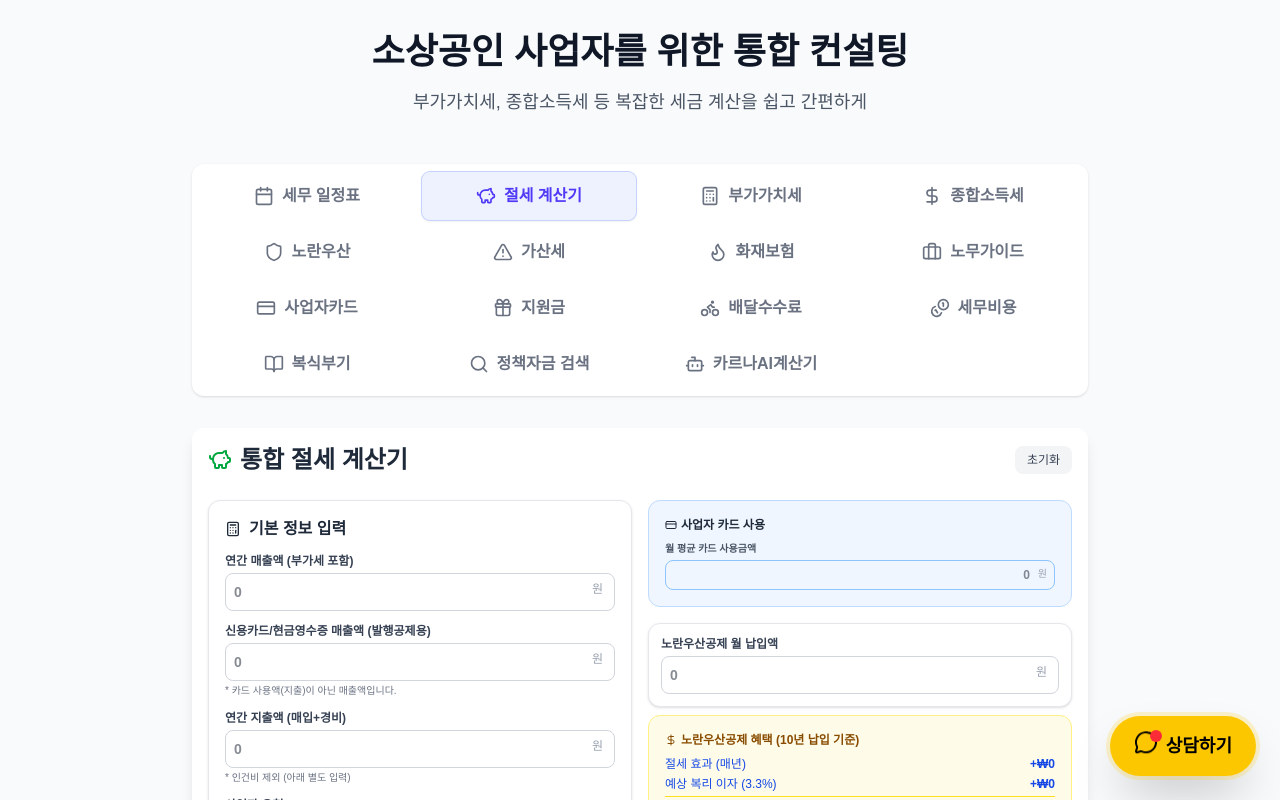
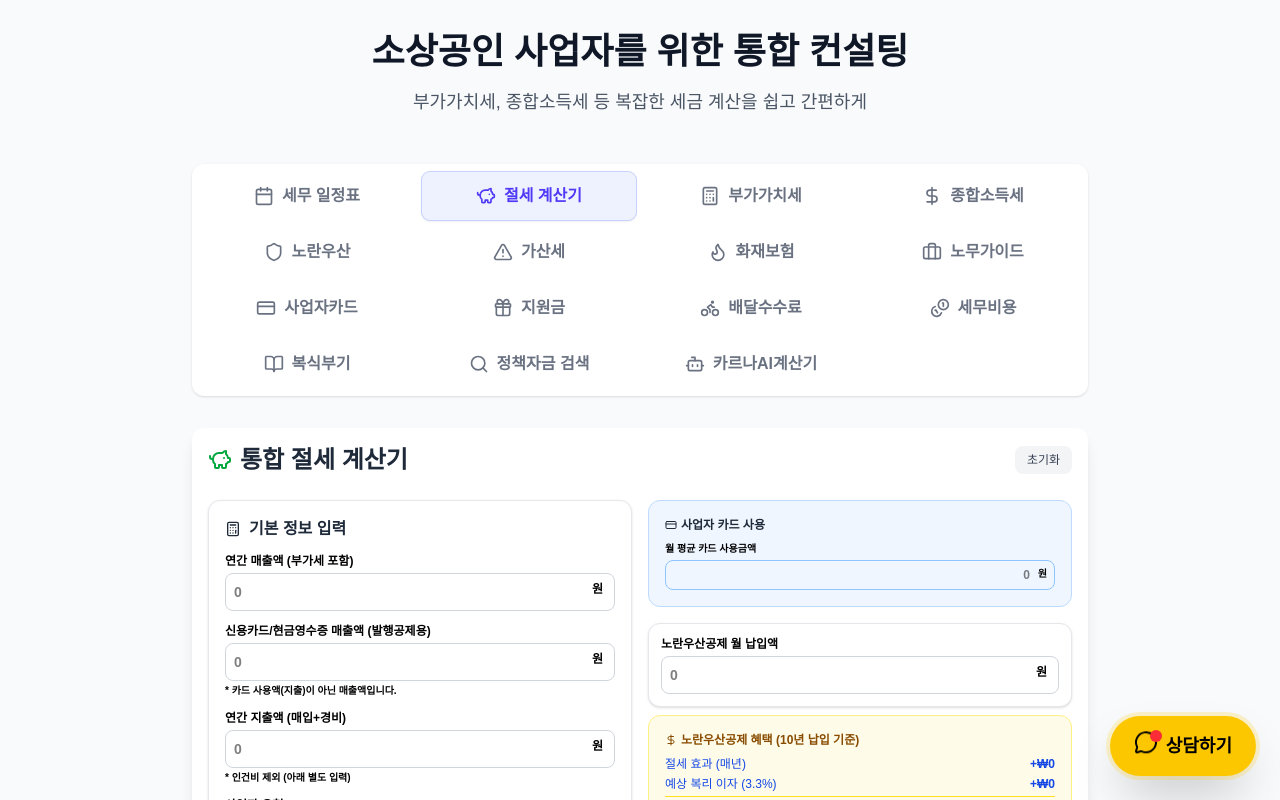
Before and after one commit to LeeKANO/vat-calculator, a Next.js app: page / in a window 1280 px wide. Both pictures are taken after a click on the button "절세 계산기". Shown: the top 800 px of the page. Built offline with nearby package versions, Linux system fonts and the light colour scheme.

Commit message:
Update TaxSavingCalculator.tsx

```diff
--- a/src/components/TaxSavingCalculator.tsx
+++ b/src/components/TaxSavingCalculator.tsx
@@ -329,7 +329,7 @@ const TaxSavingCalculator: React.FC<TaxSavingCalculatorProps> = ({
                                 </h3>
                                 <div className="space-y-3">
                                     <div>
-                                        <label className="block text-xs font-bold text-gray-700 mb-1">연간 매출액 (부가세 포함)</label>
+                                        <label className="block text-xs font-bold text-black mb-1">연간 매출액 (부가세 포함)</label>
                                         <div className="relative">
                                             <input
                                                 type="text"
@@ -338,14 +338,14 @@ const TaxSavingCalculator: React.FC<TaxSavingCalculatorProps> = ({
                                                     const val = e.target.value.replace(/,/g, '');
                                                     if (!isNaN(Number(val))) setRevenue(Number(val));
                                                 }}
-                                                className="w-full p-2 border border-gray-300 rounded-lg focus:ring-2 focus:ring-green-500 outline-none font-bold text-sm text-gray-900"
+                                                className="w-full p-2 border border-gray-300 rounded-lg focus:ring-2 focus:ring-green-500 outline-none font-bold text-sm text-black"
                                                 placeholder="0"
                                             />
-                                            <span className="absolute right-3 top-2 text-gray-400 text-xs">원</span>
+                                            <span className="absolute right-3 top-2 text-black font-bold text-xs">원</span>
                                         </div>
                                     </div>
                                     <div>
-                                        <label className="block text-xs font-bold text-gray-700 mb-1">신용카드/현금영수증 매출액 (발행공제용)</label>
+                                        <label className="block text-xs font-bold text-black mb-1">신용카드/현금영수증 매출액 (발행공제용)</label>
                                         <div className="relative">
                                             <input
                                                 type="text"
@@ -354,15 +354,15 @@ const TaxSavingCalculator: React.FC<TaxSavingCalculatorProps> = ({
                                                     const val = e.target.value.replace(/,/g, '');
                                                     if (!isNaN(Number(val))) setCreditCardSales(Number(val));
                                                 }}
-                                                className="w-full p-2 border border-gray-300 rounded-lg focus:ring-2 focus:ring-green-500 outline-none font-bold text-sm text-gray-900"
+                                                className="w-full p-2 border border-gray-300 rounded-lg focus:ring-2 focus:ring-green-500 outline-none font-bold text-sm text-black"
                                                 placeholder="0"
                                             />
-                                            <span className="absolute right-3 top-2 text-gray-400 text-xs">원</span>
+                                            <span className="absolute right-3 top-2 text-black font-bold text-xs">원</span>
                                         </div>
-                                        <p className="text-[10px] text-gray-500 mt-0.5">* 카드 사용액(지출)이 아닌 매출액입니다.</p>
+                                        <p className="text-[10px] text-black font-bold mt-0.5">* 카드 사용액(지출)이 아닌 매출액입니다.</p>
                                     </div>
                                     <div>
-                                        <label className="block text-xs font-bold text-gray-700 mb-1">연간 지출액 (매입+경비)</label>
+                                        <label className="block text-xs font-bold text-black mb-1">연간 지출액 (매입+경비)</label>
                                         <div className="relative">
                                             <input
                                                 type="text"
@@ -371,15 +371,15 @@ const TaxSavingCalculator: React.FC<TaxSavingCalculatorProps> = ({
                                                     const val = e.target.value.replace(/,/g, '');
                                                     if (!isNaN(Number(val))) setExpenses(Number(val));
                                                 }}
-                                                className="w-full p-2 border border-gray-300 rounded-lg focus:ring-2 focus:ring-green-500 outline-none font-bold text-sm text-gray-900"
+                                                className="w-full p-2 border border-gray-300 rounded-lg focus:ring-2 focus:ring-green-500 outline-none font-bold text-sm text-black"
                                                 placeholder="0"
                                             />
-                                            <span className="absolute right-3 top-2 text-gray-400 text-xs">원</span>
+                                            <span className="absolute right-3 top-2 text-black font-bold text-xs">원</span>
                                         </div>
-                                        <p className="text-[10px] text-gray-500 mt-0.5">* 인건비 제외 (아래 별도 입력)</p>
+                                        <p className="text-[10px] text-black font-bold mt-0.5">* 인건비 제외 (아래 별도 입력)</p>
                                     </div>
                                     <div>
-                                        <label className="block text-xs font-bold text-gray-700 mb-1">사업자 유형</label>
+                                        <label className="block text-xs font-bold text-black mb-1">사업자 유형</label>
                                         <div className="flex gap-2">
                                             <button
                                                 onClick={() => setVatMode('general')}
@@ -397,7 +397,7 @@ const TaxSavingCalculator: React.FC<TaxSavingCalculatorProps> = ({
                                     </div>
 
                                     <div>
-                                        <label className="block text-xs font-bold text-gray-700 mb-1">업종 (복식부기 의무 판단용)</label>
+                                        <label className="block text-xs font-bold text-black mb-1">업종 (복식부기 의무 판단용)</label>
                                         <div className="grid grid-cols-1 gap-1.5">
                                             <button
                                                 onClick={() => setIndustryGroup('retail')}
@@ -424,11 +424,11 @@ const TaxSavingCalculator: React.FC<TaxSavingCalculatorProps> = ({
                                     </div>
 
                                     <div>
-                                        <label className="block text-xs font-bold text-gray-700 mb-1">기장 방식 (기장세액공제)</label>
+                                        <label className="block text-xs font-bold text-black mb-1">기장 방식 (기장세액공제)</label>
                                         <div className="flex gap-2">
                                             <button
                                                 onClick={() => setIsDoubleEntry(false)}
-                                                className={`flex-1 py-1.5 rounded-lg font-bold text-xs border ${!isDoubleEntry ? 'bg-gray-100 border-gray-300 text-gray-600' : 'border-gray-200 text-gray-400'}`}
+                                                className={`flex-1 py-1.5 rounded-lg font-bold text-xs border ${!isDoubleEntry ? 'bg-gray-100 border-gray-300 text-black' : 'border-gray-200 text-gray-400'}`}
                                             >
                                                 간편장부
                                             </button>
@@ -480,20 +480,20 @@ const TaxSavingCalculator: React.FC<TaxSavingCalculatorProps> = ({
                                             </h4>
                                             <div className="grid grid-cols-2 gap-2">
                                                 <div>
-                                                    <label className="block text-[10px] font-bold text-gray-600 mb-1">직원 수</label>
+                                                    <label className="block text-[10px] font-bold text-black mb-1">직원 수</label>
                                                     <div className="relative">
                                                         <input
                                                             type="number"
                                                             value={employeeCount}
                                                             onChange={(e) => setEmployeeCount(Number(e.target.value))}
-                                                            className="w-full p-1.5 border border-gray-300 rounded-lg focus:ring-2 focus:ring-indigo-500 outline-none font-bold text-right pr-6 text-xs text-gray-900"
+                                                            className="w-full p-1.5 border border-gray-300 rounded-lg focus:ring-2 focus:ring-indigo-500 outline-none font-bold text-right pr-6 text-xs text-black"
                                                             placeholder="0"
                                                         />
-                                                        <span className="absolute right-2 top-1.5 text-gray-400 text-[10px]">명</span>
+                                                        <span className="absolute right-2 top-1.5 text-black font-bold text-[10px]">명</span>
                                                     </div>
                                                 </div>
                                                 <div>
-                                                    <label className="block text-[10px] font-bold text-gray-600 mb-1">1인당 월 급여</label>
+                                                    <label className="block text-[10px] font-bold text-black mb-1">1인당 월 급여</label>
                                                     <div className="relative">
                                                         <input
                                                             type="text"
@@ -502,10 +502,10 @@ const TaxSavingCalculator: React.FC<TaxSavingCalculatorProps> = ({
                                                                 const val = e.target.value.replace(/,/g, '');
                                                                 if (!isNaN(Number(val))) setEmployeeSalary(Number(val));
                                                             }}
-                                                            className="w-full p-1.5 border border-gray-300 rounded-lg focus:ring-2 focus:ring-indigo-500 outline-none font-bold text-right pr-6 text-xs text-gray-900"
+                                                            className="w-full p-1.5 border border-gray-300 rounded-lg focus:ring-2 focus:ring-indigo-500 outline-none font-bold text-right pr-6 text-xs text-black"
                                                             placeholder="0"
                                                         />
-                                                        <span className="absolute right-2 top-1.5 text-gray-400 text-[10px]">원</span>
+                                                        <span className="absolute right-2 top-1.5 text-black font-bold text-[10px]">원</span>
                                                     </div>
                                                 </div>
                                             </div>
@@ -518,20 +518,20 @@ const TaxSavingCalculator: React.FC<TaxSavingCalculatorProps> = ({
                                             </h4>
                                             <div className="grid grid-cols-2 gap-2">
                                                 <div>
-                                                    <label className="block text-[10px] font-bold text-gray-600 mb-1">인원 수</label>
+                                                    <label className="block text-[10px] font-bold text-black mb-1">인원 수</label>
                                                     <div className="relative">
                                                         <input
                                                             type="number"
                                                             value={freelancerCount}
                                                             onChange={(e) => setFreelancerCount(Number(e.target.value))}
-                                                            className="w-full p-1.5 border border-gray-300 rounded-lg focus:ring-2 focus:ring-indigo-500 outline-none font-bold text-right pr-6 text-xs text-gray-900"
+                                                            className="w-full p-1.5 border border-gray-300 rounded-lg focus:ring-2 focus:ring-indigo-500 outline-none font-bold text-right pr-6 text-xs text-black"
                                                             placeholder="0"
                                                         />
-                                                        <span className="absolute right-2 top-1.5 text-gray-400 text-[10px]">명</span>
+                                                        <span className="absolute right-2 top-1.5 text-black font-bold text-[10px]">명</span>
                                                     </div>
                                                 </div>
                                                 <div>
-                                                    <label className="block text-[10px] font-bold text-gray-600 mb-1">1인당 월 지급액</label>
+                                                    <label className="block text-[10px] font-bold text-black mb-1">1인당 월 지급액</label>
                                                     <div className="relative">
                                                         <input
                                                             type="text"
@@ -540,10 +540,10 @@ const TaxSavingCalculator: React.FC<TaxSavingCalculatorProps> = ({
                                                                 const val = e.target.value.replace(/,/g, '');
                                                                 if (!isNaN(Number(val))) setFreelancerPayment(Number(val));
                                                             }}
-                                                            className="w-full p-1.5 border border-gray-300 rounded-lg focus:ring-2 focus:ring-indigo-500 outline-none font-bold text-right pr-6 text-xs text-gray-900"
+                                                            className="w-full p-1.5 border border-gray-300 rounded-lg focus:ring-2 focus:ring-indigo-500 outline-none font-bold text-right pr-6 text-xs text-black"
                                                             placeholder="0"
                                                         />
-                                                        <span className="absolute right-2 top-1.5 text-gray-400 text-[10px]">원</span>
+                                                        <span className="absolute right-2 top-1.5 text-black font-bold text-[10px]">원</span>
                                                     </div>
                                                 </div>
                                             </div>
@@ -691,7 +691,7 @@ const TaxSavingCalculator: React.FC<TaxSavingCalculatorProps> = ({
                                 {isRefundCalculatorOpen && (
                                     <div className="p-4 pt-0 space-y-3 border-t border-blue-100/50">
                                         <div>
-                                            <label className="block text-xs font-bold text-blue-700 mb-1">지출 금액 (부가세 포함)</label>
+                                            <label className="block text-xs font-bold text-blue-800 mb-1">지출 금액 (부가세 포함)</label>
                                             <input
                                                 type="text"
                                                 value={refundInput === 0 ? '' : refundInput.toLocaleString()}
@@ -699,7 +699,7 @@ const TaxSavingCalculator: React.FC<TaxSavingCalculatorProps> = ({
                                                     const val = e.target.value.replace(/,/g, '');
                                                     if (!isNaN(Number(val))) setRefundInput(Number(val));
                                                 }}
-                                                className="w-full p-2 border border-blue-300 rounded-lg focus:ring-2 focus:ring-blue-500 outline-none font-bold text-right text-sm text-gray-900"
+                                                className="w-full p-2 border border-blue-300 rounded-lg focus:ring-2 focus:ring-blue-500 outline-none font-bold text-right text-sm text-black"
                                                 placeholder="0"
                                             />
                                         </div>
@@ -730,7 +730,7 @@ const TaxSavingCalculator: React.FC<TaxSavingCalculatorProps> = ({
                                     <CreditCard className="w-3 h-3" /> 사업자 카드 사용
                                 </h4>
                                 <div>
-                                    <label className="block text-[10px] font-bold text-gray-600 mb-1">월 평균 카드 사용금액</label>
+                                    <label className="block text-[10px] font-bold text-black mb-1">월 평균 카드 사용금액</label>
                                     <div className="relative">
                                         <input
                                             type="text"
@@ -739,10 +739,10 @@ const TaxSavingCalculator: React.FC<TaxSavingCalculatorProps> = ({
                                                 const val = e.target.value.replace(/,/g, '');
                                                 if (!isNaN(Number(val))) setCardSpending(Number(val));
                                             }}
-                                            className="w-full p-1.5 border border-blue-300 rounded-lg focus:ring-2 focus:ring-blue-500 outline-none font-bold text-right pr-6 text-xs text-gray-900"
+                                            className="w-full p-1.5 border border-blue-300 rounded-lg focus:ring-2 focus:ring-blue-500 outline-none font-bold text-right pr-6 text-xs text-black"
                                             placeholder="0"
                                         />
-                                        <span className="absolute right-2 top-1.5 text-gray-400 text-[10px]">원</span>
+                                        <span className="absolute right-2 top-1.5 text-black font-bold text-[10px]">원</span>
                                     </div>
                                     {result.cardBenefit > 0 && (
                                         <div className="mt-2 bg-white p-2 rounded-lg border border-blue-100">
@@ -777,7 +777,7 @@ const TaxSavingCalculator: React.FC<TaxSavingCalculatorProps> = ({
                             {/* 5. Yellow Umbrella Input & Benefits */}
                             <div className="space-y-2">
                                 <div className="bg-white p-3 rounded-xl border border-gray-200 shadow-sm">
-                                    <label className="block text-xs font-bold text-gray-700 mb-1">노란우산공제 월 납입액</label>
+                                    <label className="block text-xs font-bold text-black mb-1">노란우산공제 월 납입액</label>
                                     <div className="relative">
                                         <input
                                             type="text"
@@ -786,10 +786,10 @@ const TaxSavingCalculator: React.FC<TaxSavingCalculatorProps> = ({
                                                 const val = e.target.value.replace(/,/g, '');
                                                 if (!isNaN(Number(val))) setYellowUmbrella(Number(val));
                                             }}
-                                            className="w-full p-2 border border-gray-300 rounded-lg focus:ring-2 focus:ring-yellow-500 outline-none font-bold text-sm text-gray-900"
+                                            className="w-full p-2 border border-gray-300 rounded-lg focus:ring-2 focus:ring-yellow-500 outline-none font-bold text-sm text-black"
                                             placeholder="0"
                                         />
-                                        <span className="absolute right-3 top-2 text-gray-400 text-xs">원</span>
+                                        <span className="absolute right-3 top-2 text-black font-bold text-xs">원</span>
                                     </div>
                                 </div>
 
```
